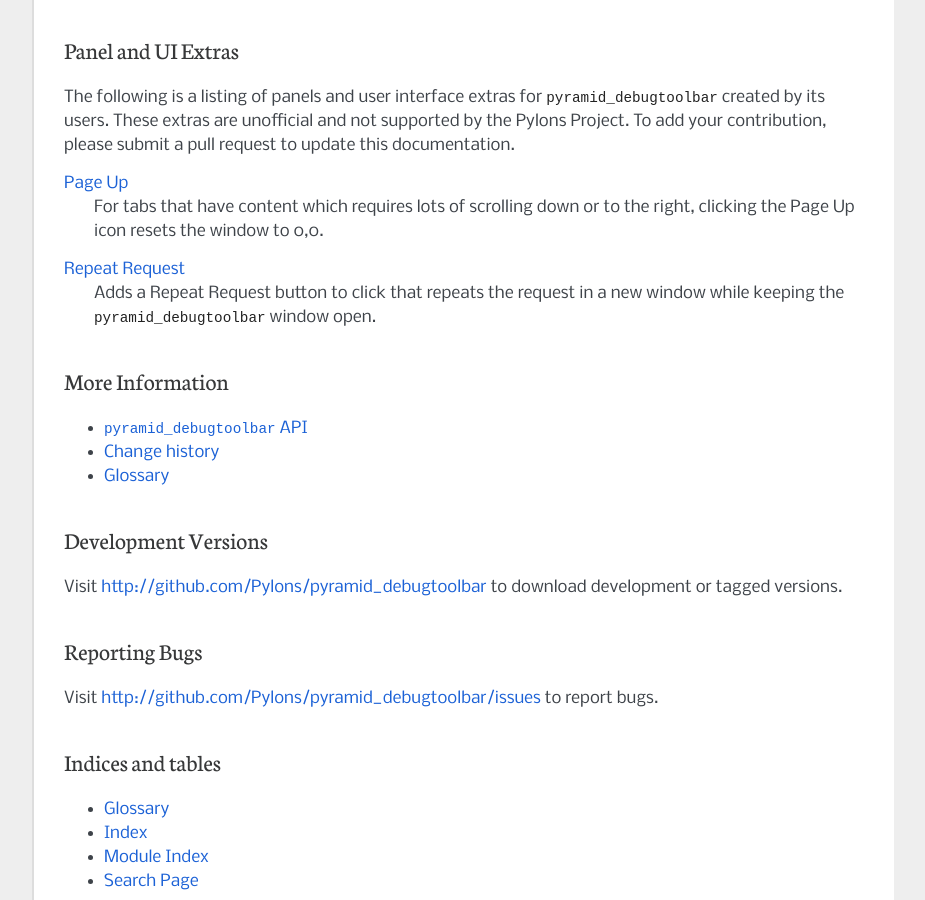
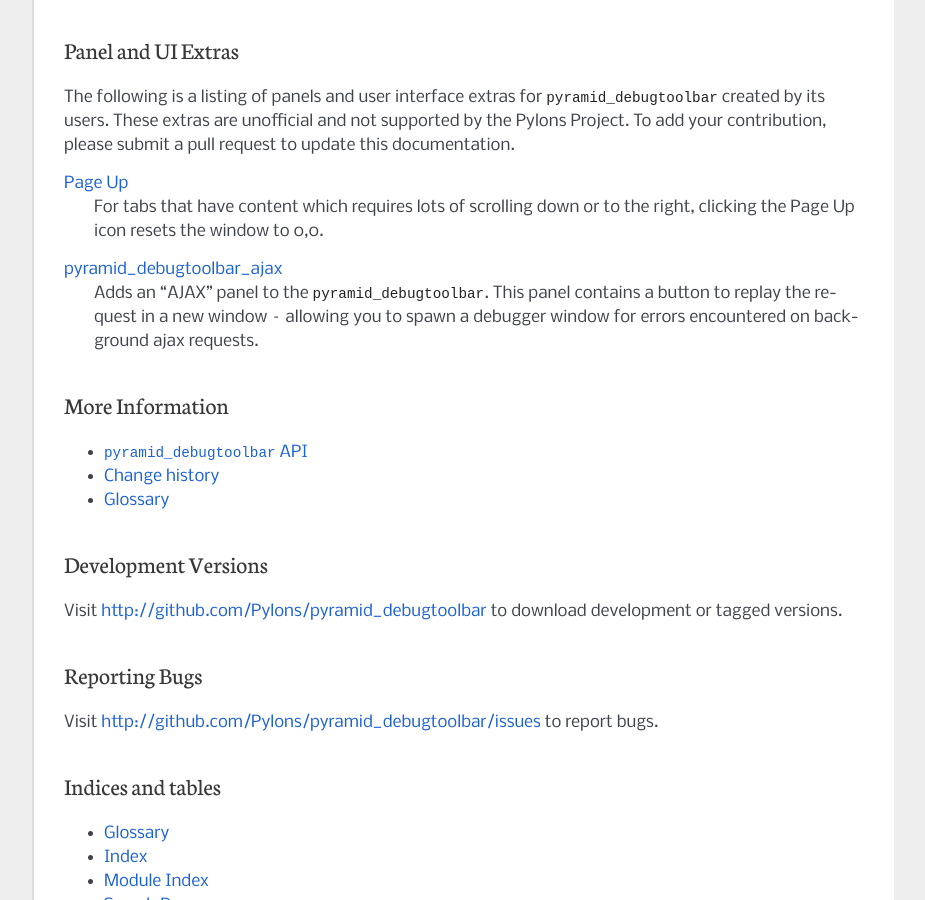
Before and after one commit to Pylons/pyramid_debugtoolbar, a Sphinx documentation site: the page built from docs/index.rst, in a window 1280 px wide and 900 px high, scrolled down 20860 px. Shown: the whole window, without its empty margins (198-1123 px from the left). Built offline with Sphinx 7.4.7, drawn with Linux system fonts in a browser that asks for light colours.

Commit message:
update links and description for extras

```diff
--- a/docs/index.rst
+++ b/docs/index.rst
@@ -633,13 +633,14 @@
 not supported by the Pylons Project. To add your contribution, please submit a
 pull request to update this documentation.
 
-`Page Up <https://github.com/Pylons/pyramid_debugtoolbar/pull/190>`_
+`Page Up <https://github.com/Pylons/pyramid_debugtoolbar/pull/190/files#diff-0>`_
     For tabs that have content which requires lots of scrolling down or to the
     right, clicking the Page Up icon resets the window to 0,0.
 
-`Repeat Request <https://github.com/Pylons/pyramid_debugtoolbar/issues/191>`_
-    Adds a Repeat Request button to click that repeats the request in a new
-    window while keeping the ``pyramid_debugtoolbar`` window open.
+`pyramid_debugtoolbar_ajax <https://github.com/jvanasco/pyramid_debugtoolbar_ajax>`_
+    Adds an "AJAX" panel to the ``pyramid_debugtoolbar``. This panel contains
+    a button to replay the request in a new window -- allowing you to spawn a
+    debugger window for errors encountered on background ajax requests.
 
 
 More Information
```
